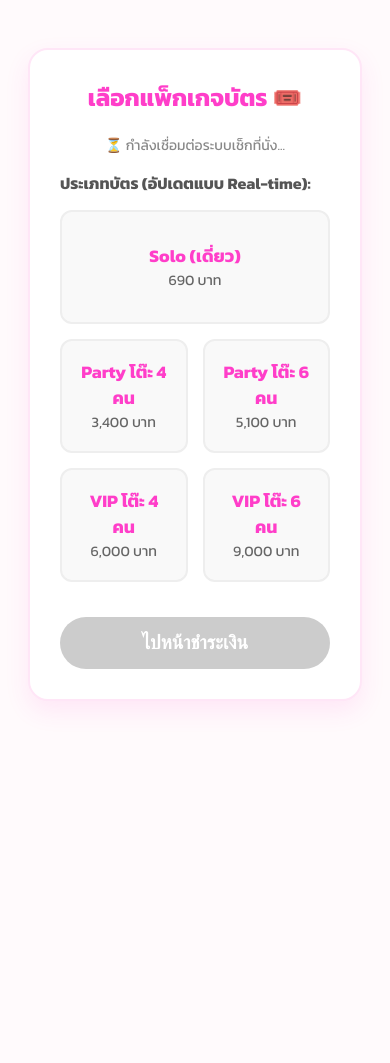
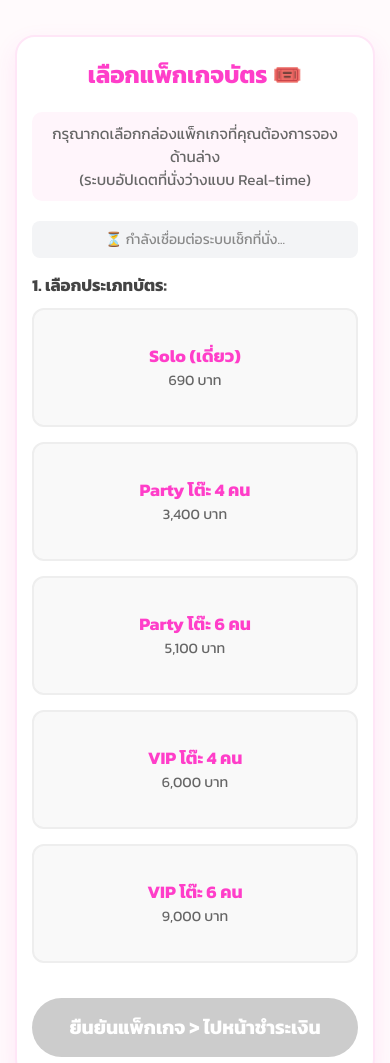
Before and after one commit to CosNiteClub/CosNiteClub.github.io, a plain HTML site: page booking.html in a window 390 px wide. Shown: the top 1063 px of the page. Before the commit the page ends 844 px from the top, so only its background shows below. Drawn offline with Linux system fonts and the light colour scheme; no server answers.

Commit message:
Update booking.html

```diff
--- a/booking.html
+++ b/booking.html
@@ -7,37 +7,49 @@
     <link href="https://fonts.googleapis.com/css2?family=Kanit:wght@300;400;500;700&display=swap" rel="stylesheet">
     <style>
         :root { --primary: #ff3ec9; --accent: #fff7ad; --bg: #fffafc; --text: #333; }
-        body { font-family: 'Kanit', sans-serif; background-color: var(--bg); color: var(--text); padding: 20px; }
-        .container { max-width: 600px; margin: 20px auto; background: #fff; padding: 30px; border-radius: 20px; box-shadow: 0 10px 25px rgba(255,62,201,0.1); border: 2px solid #ffe6f7; position: relative; }
-        h2 { color: var(--primary); text-align: center; margin-top: 0; }
+        body { font-family: 'Kanit', sans-serif; background-color: var(--bg); color: var(--text); padding: 15px; margin: 0; }
+        .container { max-width: 600px; margin: 20px auto; background: #fff; padding: 30px 20px; border-radius: 20px; box-shadow: 0 10px 25px rgba(255,62,201,0.1); border: 2px solid #ffe6f7; position: relative; }
+        h2 { color: var(--primary); text-align: center; margin-top: 0; font-size: 1.8rem; }
 
-        .grid-options { display: grid; grid-template-columns: 1fr 1fr; gap: 15px; margin-top: 15px; margin-bottom: 25px; }
-        .card-opt { background: #f9f9f9; border: 2px solid #eee; padding: 15px; border-radius: 12px; cursor: pointer; text-align: center; transition: 0.3s; display: flex; flex-direction: column; justify-content: center; min-height: 80px; position: relative; overflow: hidden; }
+        /* UX Writing Helper text */
+        .helper-text { text-align: center; color: #666; font-size: 0.95rem; margin-bottom: 20px; background: #fff5fb; padding: 10px; border-radius: 10px; }
+
+        .grid-options { display: grid; grid-template-columns: 1fr 1fr; gap: 15px; margin-top: 10px; margin-bottom: 20px; }
+        .card-opt { background: #f9f9f9; border: 2px solid #eee; padding: 15px; border-radius: 12px; cursor: pointer; text-align: center; transition: 0.3s; display: flex; flex-direction: column; justify-content: center; min-height: 85px; position: relative; overflow: hidden; }
         .card-opt:not(.sold-out):hover { border-color: #ffb3e6; background: #fff5fb; }
-        .card-opt.active { border-color: var(--primary); background: #fff0f9; box-shadow: 0 5px 15px rgba(255,62,201,0.2); }
+        .card-opt.active { border-color: var(--primary); background: #fff0f9; box-shadow: 0 5px 15px rgba(255,62,201,0.2); transform: scale(1.02); }
         .card-opt strong { font-size: 1.1rem; color: var(--primary); }
         .card-opt span { font-size: 0.9rem; color: #666; }
         .full-width { grid-column: span 2; }
 
         .card-opt.sold-out { background: #eee; border-color: #ccc; cursor: not-allowed; opacity: 0.7; }
         .card-opt.sold-out strong { color: #888; text-decoration: line-through; }
-        .sold-out-badge { position: absolute; top: 10px; right: -25px; background: #ef4444; color: white; font-size: 10px; font-weight: bold; padding: 3px 25px; transform: rotate(45deg); letter-spacing: 1px; }
+        .sold-out-badge { position: absolute; top: 12px; right: -25px; background: #ef4444; color: white; font-size: 11px; font-weight: bold; padding: 3px 25px; transform: rotate(45deg); letter-spacing: 1px; box-shadow: 0 2px 5px rgba(0,0,0,0.2);}
 
-        label { font-weight: bold; color: #555; display: block; margin-bottom: 5px; }
-        button.submit-btn { width: 100%; padding: 15px; background: var(--primary); color: white; font-weight: bold; font-size: 1.2rem; cursor: pointer; border: none; border-radius: 50px; box-shadow: 0 4px 15px rgba(255,62,201,0.3); transition: 0.3s; margin-top: 10px; }
+        label { font-weight: bold; color: #444; display: block; margin-bottom: 5px; font-size: 1.05rem; }
+        button.submit-btn { width: 100%; padding: 15px; background: var(--primary); color: white; font-weight: bold; font-size: 1.2rem; cursor: pointer; border: none; border-radius: 50px; box-shadow: 0 4px 15px rgba(255,62,201,0.3); transition: 0.3s; margin-top: 15px; font-family: 'Kanit';}
         button.submit-btn:hover:not(:disabled) { background-color: #e62eb3; transform: translateY(-3px); }
         button.submit-btn:disabled { background: #ccc; cursor: not-allowed; box-shadow: none; transform: none; }
 
-        #inlineLoader { text-align: center; color: #888; font-size: 14px; margin-bottom: 15px; transition: 0.3s; }
+        #inlineLoader { text-align: center; color: #888; font-size: 14px; margin-bottom: 15px; background: #f3f4f6; padding: 8px; border-radius: 8px; }
+
+        /* Responsive มือถือ */
+        @media (max-width: 480px) {
+            .grid-options { grid-template-columns: 1fr; } /* ทำให้เรียงเป็นแถวเดียวบนมือถือ */
+            .full-width { grid-column: span 1; }
+            .container { padding: 20px 15px; }
+            h2 { font-size: 1.5rem; }
+        }
     </style>
 </head>
 <body>
     <div class="container">
         <h2>เลือกแพ็กเกจบัตร 🎟️</h2>
+        <div class="helper-text">กรุณากดเลือกกล่องแพ็กเกจที่คุณต้องการจองด้านล่าง<br>(ระบบอัปเดตที่นั่งว่างแบบ Real-time)</div>
 
         <div id="inlineLoader">⏳ กำลังเชื่อมต่อระบบเช็กที่นั่ง...</div>
 
-        <label>ประเภทบัตร (อัปเดตแบบ Real-time):</label>
+        <label>1. เลือกประเภทบัตร:</label>
         <div class="grid-options" id="ticketGrid">
             <div class="card-opt full-width" id="opt_solo" data-val="solo"><strong>Solo (เดี่ยว)</strong><span>690 บาท</span></div>
             <div class="card-opt" id="opt_party4" data-val="party4"><strong>Party โต๊ะ 4 คน</strong><span>3,400 บาท</span></div>
@@ -46,16 +58,16 @@
             <div class="card-opt" id="opt_vip6" data-val="vip6"><strong>VIP โต๊ะ 6 คน</strong><span>9,000 บาท</span></div>
         </div>
 
-        <div id="drinkSection" style="display: none;">
-            <label>เลือกเซ็ตเครื่องดื่ม (สำหรับ Party):</label>
+        <div id="drinkSection" style="display: none; border-top: 1px dashed #ddd; padding-top: 20px;">
+            <label>2. เลือกเซ็ตเครื่องดื่ม <span style="color:var(--primary); font-size:0.9rem;">(ฟรีสำหรับโต๊ะ Party)</span></label>
             <div class="grid-options" id="drinkGrid">
                 <div class="card-opt active" data-val="A"><strong>Set A</strong><span>Sangsom + Mixer</span></div>
                 <div class="card-opt" data-val="B"><strong>Set B</strong><span>Leo Beer</span></div>
-                <div class="card-opt" data-val="C"><strong>Set C (Soju)</strong><span>+39 บาท/คน</span></div>
+                <div class="card-opt" data-val="C"><strong>Set C (Soju)</strong><span>เพิ่ม 39 บาท/คน</span></div>
             </div>
         </div>
 
-        <button id="btnNext" class="submit-btn" disabled>ไปหน้าชำระเงิน</button>
+        <button id="btnNext" class="submit-btn" disabled>ยืนยันแพ็กเกจ > ไปหน้าชำระเงิน</button>
     </div>
 
     <script type="module">
@@ -75,7 +87,6 @@
             if (!user) { alert("กรุณาเข้าสู่ระบบก่อนทำการจองบัตรครับ!"); window.location.href = "index.html"; }
         });
 
-        // โควตาแยกเป๊ะๆ ตามที่คำนวณ 500 ที่นั่ง
         const maxVip4Tables = 3;
         const maxVip6Tables = 9;
         const maxParty = 384;
@@ -122,14 +133,12 @@
 
                 ['opt_solo', 'opt_party4', 'opt_party6', 'opt_vip4', 'opt_vip6'].forEach(setAvailable);
 
-                // เช็กลิมิต
                 if (countSolo >= maxSolo) setSoldOut('opt_solo');
                 if (maxParty - countParty < 4) setSoldOut('opt_party4');
                 if (maxParty - countParty < 6) setSoldOut('opt_party6');
                 if (countVip4 >= maxVip4Tables) setSoldOut('opt_vip4');
                 if (countVip6 >= maxVip6Tables) setSoldOut('opt_vip6');
 
-                // ดักจับกรณีจองชนกัน (คนนึงจองโต๊ะสุดท้ายไปก่อน แล้วเรากดปุ่มช้ากว่า)
                 if (selectedTicket) {
                     const activeCard = document.getElementById(`opt_${selectedTicket}`);
                     if (activeCard.classList.contains('sold-out')) {
```
